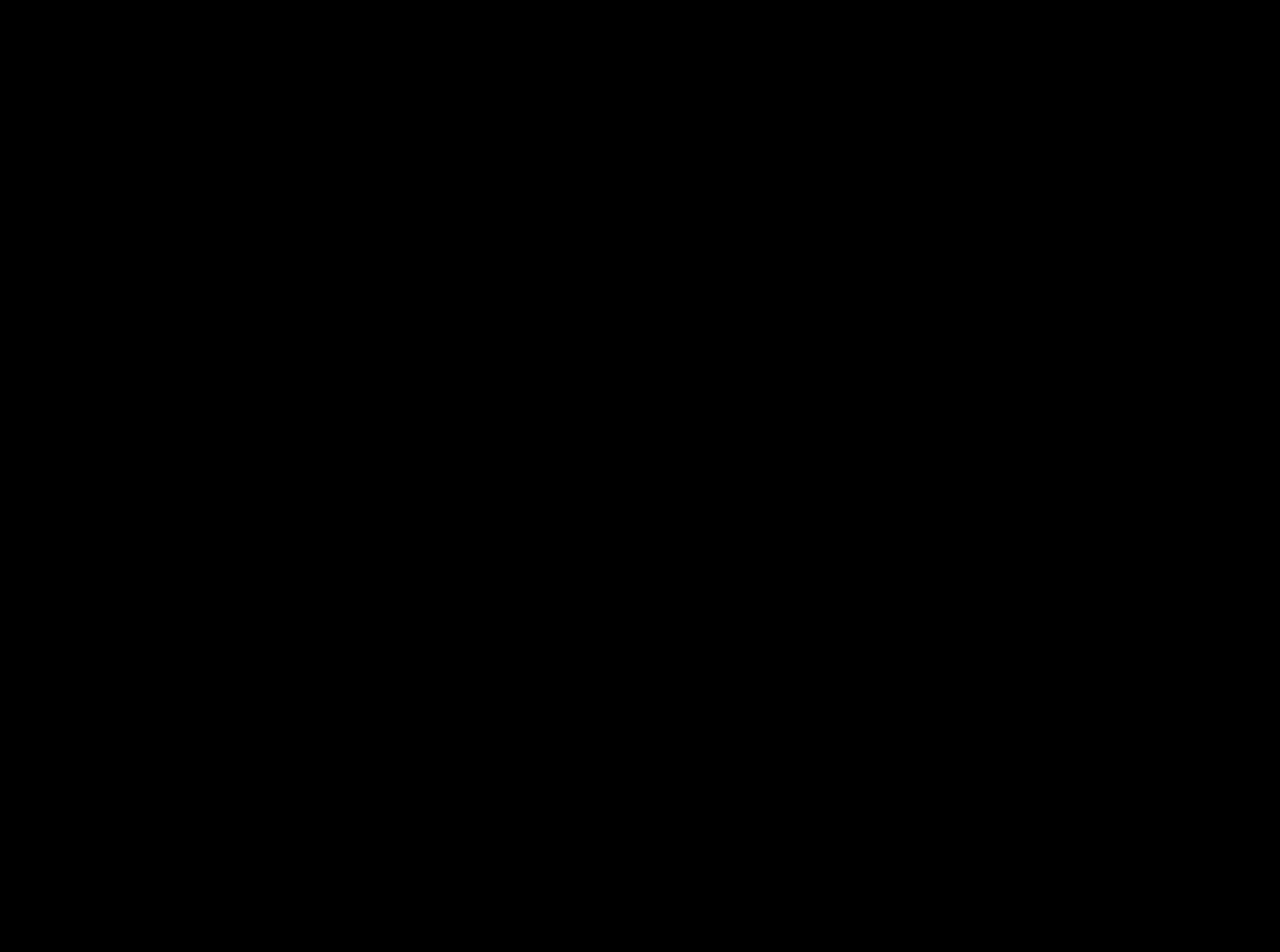
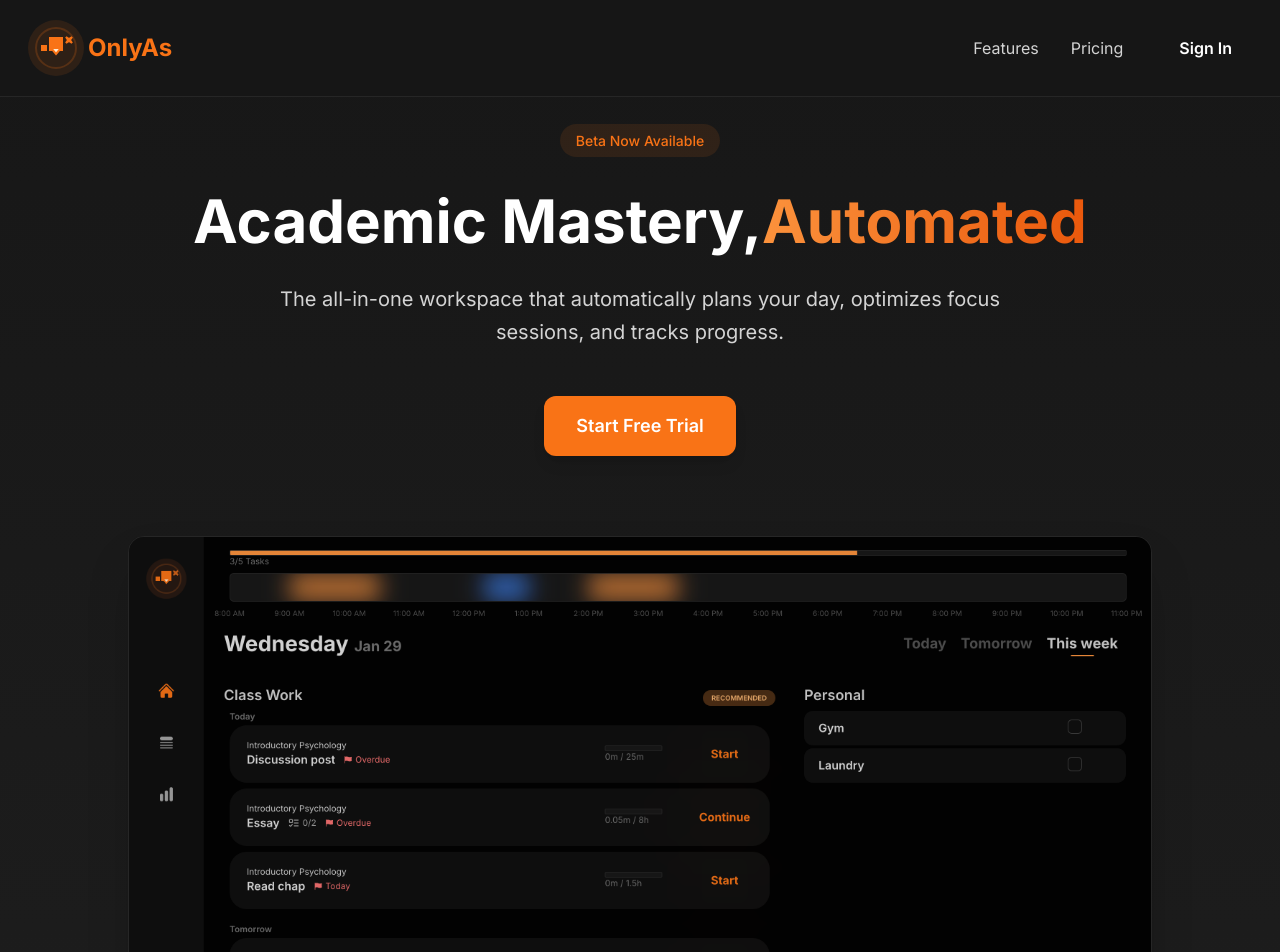
Before and after one commit to GrandeJames/bryzi, a Next.js app: page /landing in a window 1280 px wide. Before the commit this address had no page. Shown: the top 952 px of the page. Before the commit the page ends 800 px from the top, so only its background shows below. Built offline with nearby package versions, Linux system fonts and the light colour scheme.

Commit message:
Create initial landing page

```diff
--- /dev/null
+++ b/src/app/landing/page.tsx
@@ -0,0 +1,195 @@
+import Icon1 from "@/components/icons/Icon1";
+import { CalendarIcon, ClockIcon, ChartBarIcon, SparklesIcon } from "lucide-react";
+import Image from "next/image";
+
+export default function Landing() {
+  return (
+    <div className="min-h-screen bg-gradient-to-b from-neutral-900 to-neutral-800 relative overflow-x-hidden">
+      {/* Fixed Navigation */}
+      <nav className="fixed w-full bg-neutral-900/80 backdrop-blur-md z-50 border-b border-neutral-800">
+        <div className="container mx-auto px-6 py-4 flex justify-between items-center">
+          <div className="flex items-center">
+            <Icon1 />
+            <span className="text-2xl font-bold text-orange-500">OnlyAs</span>
+          </div>
+          <div className="hidden md:flex gap-8 items-center">
+            <a
+              href="#features"
+              className="text-neutral-300 hover:text-orange-500 transition-colors"
+            >
+              Features
+            </a>
+            <a href="#pricing" className="text-neutral-300 hover:text-orange-500 transition-colors">
+              Pricing
+            </a>
+            <a
+              href="/signin"
+              className="text-white px-6 py-2 rounded-lg font-semibold transition-all"
+            >
+              Sign In
+            </a>
+          </div>
+        </div>
+      </nav>
+
+      {/* Enhanced Hero Section */}
+      <header className="container mx-auto px-6 pt-32 pb-20 text-center relative">
+        <div className="max-w-4xl mx-auto">
+          <div className="mb-8">
+            <span className="bg-orange-500/10 text-orange-500 px-4 py-2 rounded-full text-sm font-medium">
+              Beta Now Available
+            </span>
+          </div>
+
+          <h1 className="text-6xl font-bold text-white mb-6 leading-tight">
+            Academic Mastery,
+            <span className="bg-gradient-to-r from-orange-400 to-orange-600 bg-clip-text text-transparent">
+              Automated
+            </span>
+          </h1>
+
+          <p className="text-xl text-neutral-300 mb-12 max-w-3xl mx-auto leading-relaxed">
+            The all-in-one workspace that automatically plans your day, optimizes focus sessions,
+            and tracks progress.
+          </p>
+
+          <div className="flex flex-col sm:flex-row justify-center gap-4">
+            <button className="bg-orange-500 hover:bg-orange-600 text-white px-8 py-4 rounded-xl font-semibold text-lg transition-all transform hover:scale-105 shadow-lg hover:shadow-orange-500/20">
+              Start Free Trial
+            </button>
+          </div>
+        </div>
+
+        {/* App Preview with Glow Effect */}
+        <div className="mt-20 mx-auto max-w-5xl relative">
+          <div className="absolute inset-0 bg-orange-500/10 blur-3xl -z-10"></div>
+          <div className="border border-neutral-800 rounded-2xl shadow-2xl overflow-hidden bg-neutral-900/50 backdrop-blur-xl">
+            <Image
+              src="/app-interface.png"
+              alt="App interface"
+              className="w-full opacity-90 hover:opacity-100 transition-opacity"
+              width={1280}
+              height={720}
+            />
+          </div>
+        </div>
+      </header>
+
+      {/* Features Section */}
+      <section id="features" className="py-20 bg-neutral-900/50">
+        <div className="container mx-auto px-6 grid md:grid-cols-2 lg:grid-cols-4 gap-8">
+          {[
+            {
+              icon: CalendarIcon,
+              title: "AI Task Generation",
+              text: "Smart course planning based on syllabus",
+            },
+            {
+              icon: CalendarIcon,
+              title: "Auto-Schedule",
+              text: "Smart course planning based on syllabus",
+            },
+            {
+              icon: CalendarIcon,
+              title: "Eliminate Decision Fatigue",
+              text: "Automatic task scheduling and prioritization",
+            },
+            {
+              icon: ClockIcon,
+              title: "Focus Sessions",
+              text: "Focus timer to notify you when it's time to take a break, crucial for maintaining productivity",
+            },
+            {
+              icon: ChartBarIcon,
+              title: "Progress Tracking",
+              text: "Assess your work habits to optimize productivity",
+            },
+            { icon: SparklesIcon, title: "AI Assistant", text: "Predictive task creation" },
+            {
+              icon: SparklesIcon,
+              title: "Enhanced Motivation",
+              text: "Use AI to break down large tasks",
+            },
+            {
+              icon: SparklesIcon,
+              title: "Higher Grades",
+              text: "Spaced repetition task scheduling",
+            },
+          ].map((feature, i) => (
+            <div
+              key={i}
+              className="p-6 bg-neutral-800/50 rounded-xl border border-neutral-800 hover:border-orange-500/30 transition-all"
+            >
+              <div className="bg-orange-500/10 w-14 h-14 rounded-xl mb-6 flex items-center justify-center">
+                <feature.icon className="w-6 h-6 text-orange-500" />
+              </div>
+              <h3 className="text-xl font-semibold text-white mb-3">{feature.title}</h3>
+              <p className="text-neutral-400">{feature.text}</p>
+            </div>
+          ))}
+        </div>
+      </section>
+
+      {/* Timeline Section */}
+      <section id="timeline" className="py-20 bg-neutral-900">
+        <div className="container mx-auto px-6 flex flex-col lg:flex-row items-center gap-12">
+          <div className="lg:w-1/2 space-y-8">
+            <h2 className="text-4xl font-bold text-white mb-6">Dynamic Academic Timeline</h2>
+            <div className="space-y-6">
+              <div className="flex items-start gap-4">
+                <div className="bg-orange-500/10 p-3 rounded-lg">
+                  <CalendarIcon className="w-6 h-6 text-orange-500" />
+                </div>
+                <div>
+                  <h3 className="text-white font-medium mb-2">Course Integration</h3>
+                  <p className="text-neutral-400">
+                    Automatically syncs with your university schedule
+                  </p>
+                </div>
+              </div>
+              {/* Add more feature points similarly */}
+            </div>
+          </div>
+          <div className="lg:w-1/2 bg-neutral-800 p-6 rounded-2xl shadow-xl">
+            <div className="overflow-x-auto pb-4 scrollbar-thin scrollbar-thumb-orange-500/30 scrollbar-track-neutral-900">
+              {/* Timeline visualization content */}
+            </div>
+          </div>
+        </div>
+      </section>
+
+      {/* CTA Section */}
+      <section className="py-20 bg-gradient-to-r from-orange-500 to-orange-600">
+        <div className="container mx-auto px-6 text-center">
+          <h2 className="text-4xl font-bold text-white mb-6">Start Your Free Trial</h2>
+          <p className="text-neutral-100 mb-8 max-w-xl mx-auto text-lg">
+            Get ahead with AI-powered academic planning—try OnlyAs now!
+          </p>
+          <div className="flex flex-col sm:flex-row justify-center gap-4">
+            <button className="bg-white text-orange-600 px-8 py-4 rounded-xl font-semibold hover:bg-neutral-50 transition-all">
+              Get Started
+            </button>
+          </div>
+        </div>
+      </section>
+
+      {/* Footer */}
+      <footer className="bg-neutral-900 border-t border-neutral-800 py-12">
+        <div className="container mx-auto px-6">
+          <div className="grid md:grid-cols-4 gap-8">
+            <div>
+              <h3 className="text-white font-semibold mb-4">OnlyAs</h3>
+              <p className="text-neutral-400 text-sm">
+                Empowering students through intelligent organization
+              </p>
+            </div>
+            {/* Add footer columns */}
+          </div>
+          <div className="border-t border-neutral-800 mt-12 pt-8 text-center">
+            <p className="text-neutral-500 text-sm">&copy; 2024 OnlyAs. All rights reserved.</p>
+          </div>
+        </div>
+      </footer>
+    </div>
+  );
+}
```
